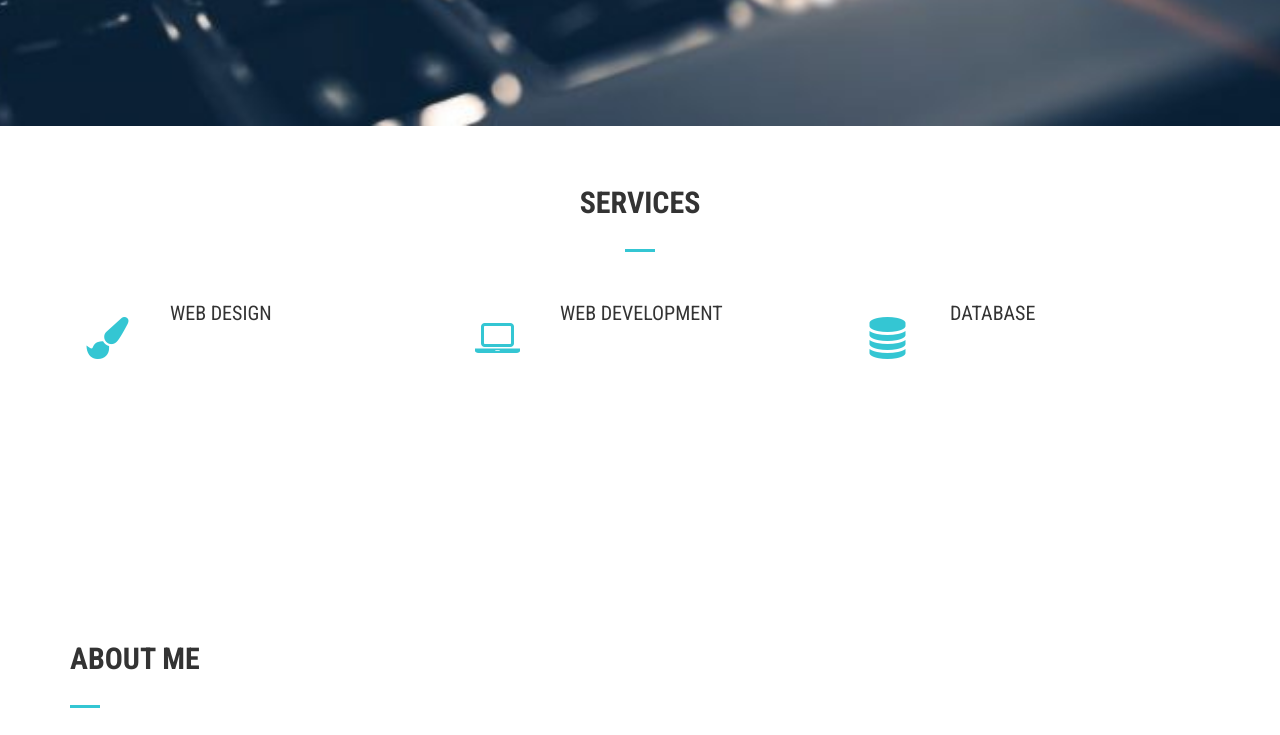
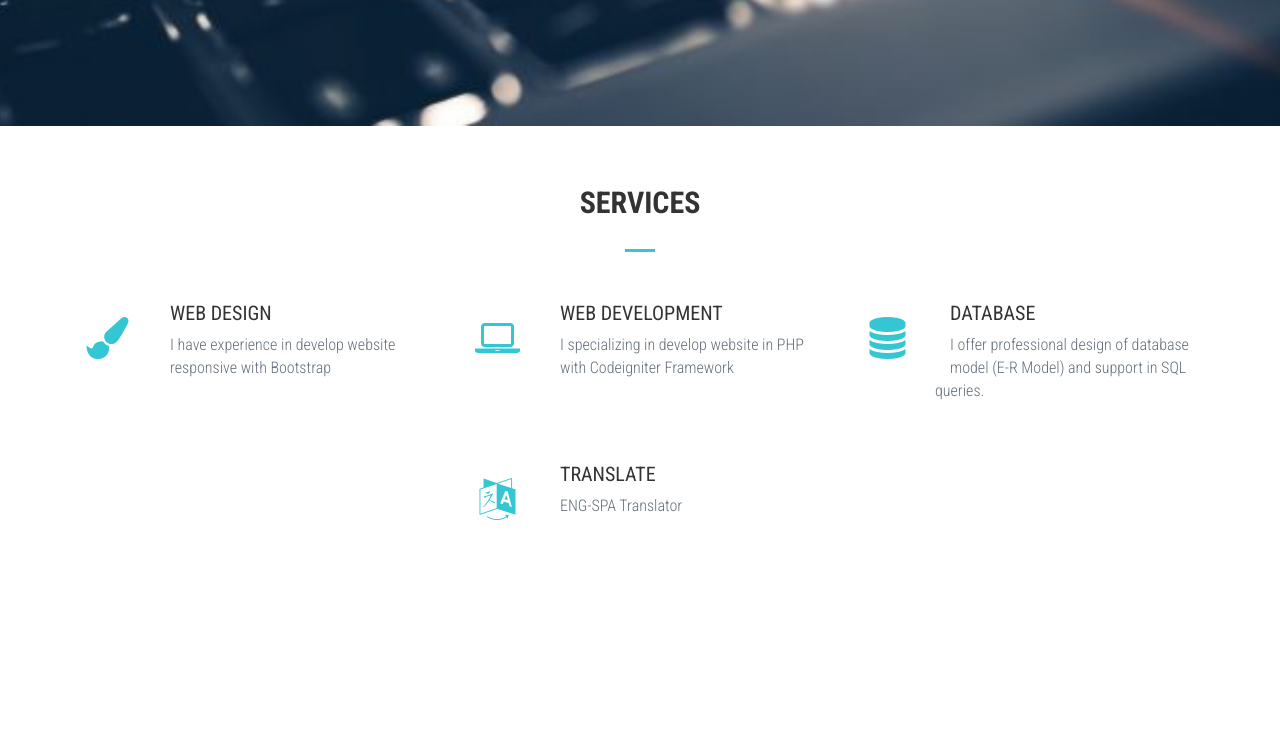
Before and after one commit to RDZU/Randolph-Zamora, a website: page index.html in a window 1280 px wide. Shown: the part 674-1409 px from the top of the page. Drawn offline with Linux system fonts and the light colour scheme.

Commit message:
Add files via upload

```diff
--- a/index.html
+++ b/index.html
@@ -78,7 +78,7 @@
                                 <h3>Web Design</h3>
                             </div>
                             <div class="service-item-desc">
-                                <p></p>
+                                <p>I have experience in develop website responsive with Bootstrap</p>
                             </div>
                         </div>
                     </div>
@@ -91,7 +91,7 @@
                                 <h3>Web Development</h3>
                             </div>
                             <div class="service-item-desc">
-                                <p></p>
+                                <p> I specializing in develop website in PHP with Codeigniter Framework</p>
                             </div>
                         </div>
                     </div>
@@ -103,12 +103,27 @@
                             <div class="service-item-title">
                                 <h3>Database</h3>
                             </div>
-                            <div class="service-item-desc">
-                                <p></p>
+                            <div class="service-item-desc" >
+                                <p style="padding-left:100;">I offer  professional design of database model (E-R Model) and support in SQL queries. </p>
                             </div>
                         </div>
                     </div>
 
+
+
+                    <div class="col-md-4 col-md-push-4">
+                        <div class="service-item">
+                            <div class="service-item-icon">
+                                <i class="fa fa-language fa-3x"></i>
+                            </div>
+                            <div class="service-item-title">
+                                <h3>Translate</h3>
+                            </div>
+                            <div class="service-item-desc">
+                                <p>ENG-SPA Translator</p>
+                            </div>
+                        </div>
+                    </div>
 
 
 
```
